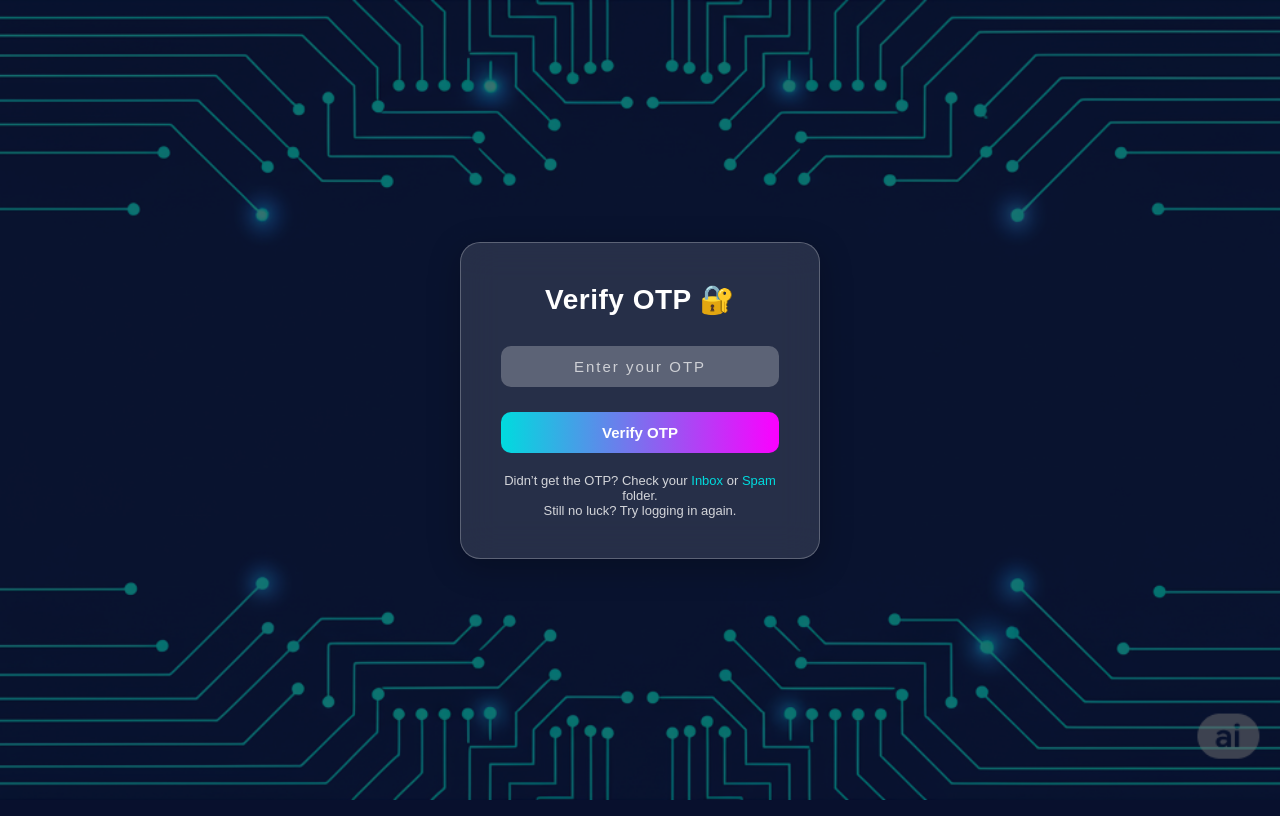
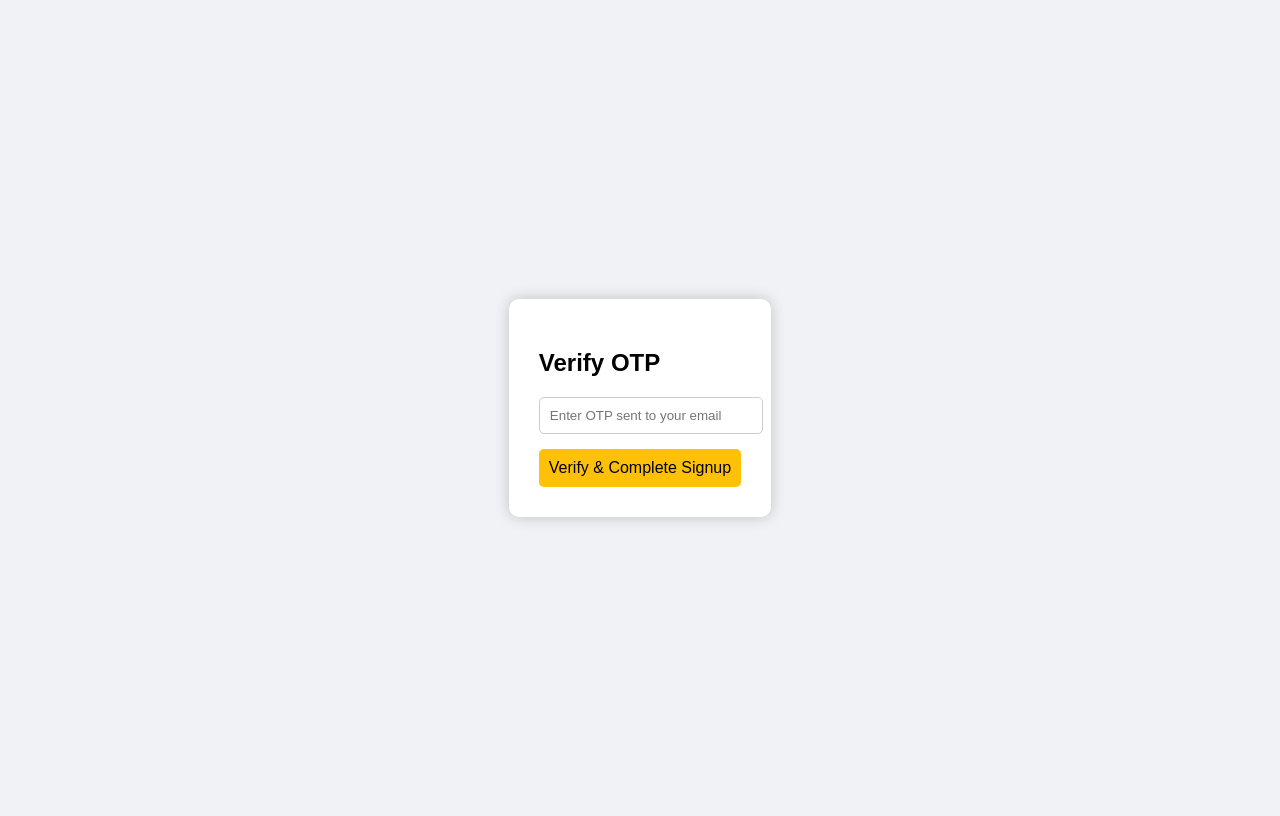
Before and after one commit to AbhiramSakha/Mvr, a Flask app: template templates/verify_otp.html in a window 1280 px wide. Run offline with Flask 3, Linux system fonts and the light colour scheme; the template is opened without the code that fills it, so the values that code supplies are empty.

Commit message:
Update verify_otp.html

```diff
--- a/templates/verify_otp.html
+++ b/templates/verify_otp.html
@@ -5,157 +5,49 @@
   <meta name="viewport" content="width=device-width, initial-scale=1.0"/>
   <title>Verify OTP</title>
   <style>
-    /* ---------- Base Reset ---------- */
-    * {
-      margin: 0;
-      padding: 0;
-      box-sizing: border-box;
-    }
-
     body {
-      height: 100vh;
-      width: 100%;
-      background: url("{{ url_for('static', filename='images/logi.jpg') }}") center center / cover no-repeat fixed;
-      position: relative;
-      font-family: 'Poppins', sans-serif;
+      font-family: Arial, sans-serif;
+      background: #f0f2f5;
       display: flex;
       justify-content: center;
       align-items: center;
-      overflow: hidden;
+      height: 100vh;
     }
-
-    body::before {
-      content: "";
-      position: absolute;
-      inset: 0;
-      background: rgba(0, 0, 0, 0.55);
-      z-index: 0;
+    .container {
+      background: white;
+      padding: 30px;
+      border-radius: 10px;
+      box-shadow: 0 0 15px rgba(0,0,0,0.2);
     }
-
-    /* ---------- OTP Card ---------- */
-    .otp-container {
-      position: relative;
-      z-index: 1;
-      background: rgba(255, 255, 255, 0.12);
-      backdrop-filter: blur(18px);
-      border: 1px solid rgba(255, 255, 255, 0.25);
-      border-radius: 20px;
-      padding: 40px;
-      width: 360px;
-      text-align: center;
-      box-shadow: 0 8px 32px rgba(0,0,0,0.25);
-      animation: fadeIn 0.8s ease forwards;
+    input {
+      display: block;
+      width: 100%;
+      padding: 10px;
+      margin-bottom: 15px;
+      border-radius: 5px;
+      border: 1px solid #ccc;
     }
-
-    @keyframes fadeIn {
-      from { opacity: 0; transform: translateY(-30px); }
-      to { opacity: 1; transform: translateY(0); }
+    button {
+      width: 100%;
+      padding: 10px;
+      background: #ffc107;
+      color: black;
+      border: none;
+      border-radius: 5px;
+      font-size: 16px;
     }
-
-    .otp-container h2 {
-      color: #fff;
-      margin-bottom: 20px;
-      font-size: 28px;
-      letter-spacing: 0.5px;
-    }
-
-    /* ---------- Input & Button ---------- */
-    .otp-container form input {
-      width: 100%;
-      padding: 12px 15px;
-      margin: 10px 0;
-      border: none;
-      border-radius: 10px;
-      background: rgba(255, 255, 255, 0.25);
-      color: #fff;
-      font-size: 15px;
-      text-align: center;
-      letter-spacing: 2px;
-      transition: background 0.3s ease;
-    }
-
-    .otp-container form input::placeholder {
-      color: rgba(255,255,255,0.7);
-    }
-
-    .otp-container form input:focus {
-      outline: none;
-      background: rgba(255, 255, 255, 0.35);
-    }
-
-    .otp-container form button {
-      width: 100%;
-      padding: 12px;
-      margin-top: 15px;
-      background: linear-gradient(90deg, #00DBDE, #FC00FF);
-      border: none;
-      border-radius: 10px;
-      color: #fff;
-      font-weight: bold;
-      font-size: 15px;
-      cursor: pointer;
-      transition: transform 0.3s ease, box-shadow 0.3s ease;
-    }
-
-    .otp-container form button:hover {
-      transform: scale(1.05);
-      box-shadow: 0 4px 15px rgba(0,0,0,0.3);
-    }
-
-    /* ---------- Alerts ---------- */
-    .message {
-      margin-top: 15px;
-      padding: 10px;
-      border-radius: 10px;
-      font-size: 14px;
-      animation: fadeIn 0.6s ease forwards;
-    }
-
-    .success {
-      color: #00ff99;
-      background: rgba(0, 255, 153, 0.1);
-      border: 1px solid rgba(0, 255, 153, 0.3);
-    }
-
-    .error {
-      color: #ff6961;
-      background: rgba(255, 105, 97, 0.1);
-      border: 1px solid rgba(255, 105, 97, 0.3);
-    }
-
-    /* ---------- Footer Note ---------- */
-    .note {
-      margin-top: 20px;
-      color: rgba(255,255,255,0.8);
-      font-size: 13px;
-    }
-
-    .note span {
-      color: #00DBDE;
-      font-weight: 500;
+    button:hover {
+      background: #e0a800;
     }
   </style>
 </head>
 <body>
-  <div class="otp-container">
-    <h2>Verify OTP 🔐</h2>
-
-    <form method="post">
-      <input type="text" name="otp" placeholder="Enter your OTP" required />
-      <button type="submit">Verify OTP</button>
+  <div class="container">
+    <h2>Verify OTP</h2>
+    <form action="/verify_otp" method="POST">
+      <input type="text" name="otp" placeholder="Enter OTP sent to your email" required />
+      <button type="submit">Verify & Complete Signup</button>
     </form>
-
-    {% if message %}
-      <p class="message success">{{ message }}</p>
-    {% endif %}
-    {% if error %}
-      <p class="message error">{{ error }}</p>
-    {% endif %}
-
-    <p class="note">
-      Didn’t get the OTP? Check your <span>Inbox</span> or <span>Spam</span> folder.
-      <br>Still no luck? Try logging in again.
-    </p>
   </div>
 </body>
 </html>
```
